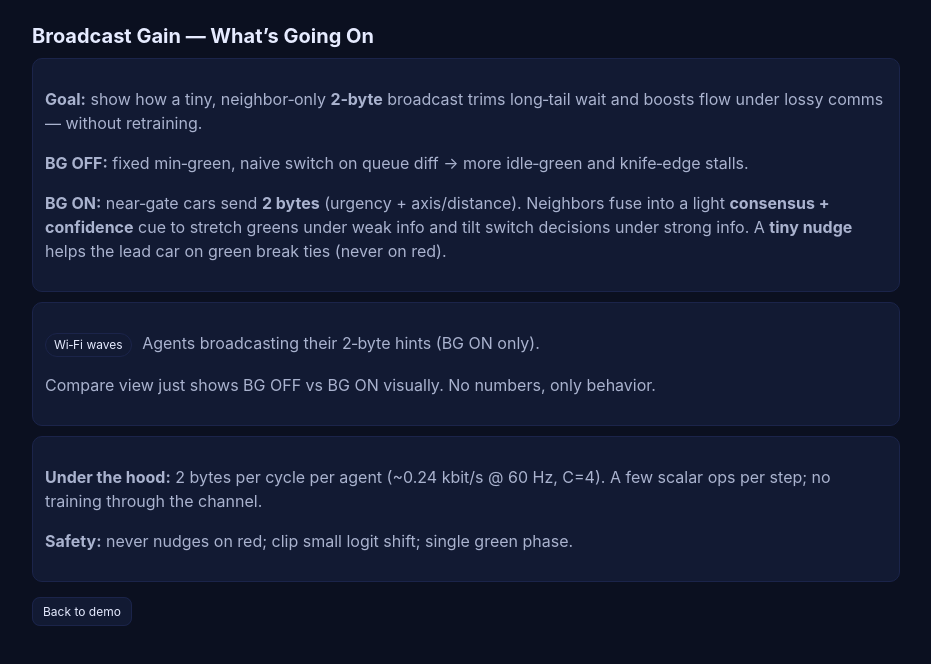
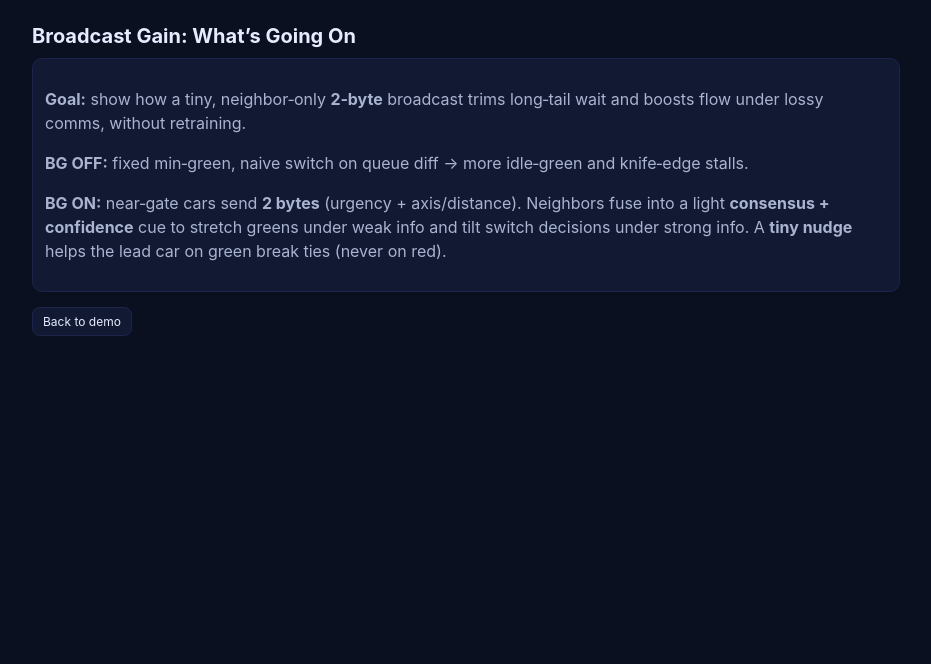
Before and after one commit to fumadari/two-bytes-big-flow, a plain HTML site: page help.html in a window 1280 px wide. Shown: the whole page, without its empty margins (174-1105 px from the left). Drawn offline with Linux system fonts and the light colour scheme.

Commit message:
Help: remove em dashes and delete Wi‑Fi/Compare and Under-the-hood/Safety sections as requested

```diff
--- a/help.html
+++ b/help.html
@@ -3,7 +3,7 @@
   <head>
     <meta charset="utf-8" />
     <meta name="viewport" content="width=device-width, initial-scale=1" />
-    <title>Broadcast Gain — What’s Going On</title>
+    <title>Broadcast Gain: What’s Going On</title>
     <link rel="stylesheet" href="styles.css" />
     <style>
       body{max-width:900px;margin:0 auto;padding:16px}
@@ -15,20 +15,13 @@
     </style>
   </head>
   <body>
-    <h1>Broadcast Gain — What’s Going On</h1>
+    <h1>Broadcast Gain: What’s Going On</h1>
     <div class="card">
-      <p><b>Goal:</b> show how a tiny, neighbor‑only <b>2‑byte</b> broadcast trims long‑tail wait and boosts flow under lossy comms — without retraining.</p>
+      <p><b>Goal:</b> show how a tiny, neighbor‑only <b>2‑byte</b> broadcast trims long‑tail wait and boosts flow under lossy comms, without retraining.</p>
       <p><b>BG OFF:</b> fixed min‑green, naive switch on queue diff → more idle‑green and knife‑edge stalls.</p>
       <p><b>BG ON:</b> near‑gate cars send <b>2 bytes</b> (urgency + axis/distance). Neighbors fuse into a light <b>consensus + confidence</b> cue to stretch greens under weak info and tilt switch decisions under strong info. A <b>tiny nudge</b> helps the lead car on green break ties (never on red).</p>
     </div>
-    <div class="card">
-      <p><span class="pill">Wi‑Fi waves</span> Agents broadcasting their 2‑byte hints (BG ON only).</p>
-      <p>Compare view just shows BG OFF vs BG ON visually. No numbers, only behavior.</p>
-    </div>
-    <div class="card">
-      <p><b>Under the hood:</b> 2 bytes per cycle per agent (~0.24 kbit/s @ 60 Hz, C=4). A few scalar ops per step; no training through the channel.</p>
-      <p><b>Safety:</b> never nudges on red; clip small logit shift; single green phase.</p>
-    </div>
+
     <p><a class="btn" href="./" rel="noopener">Back to demo</a></p>
   </body>
   </html>
```
